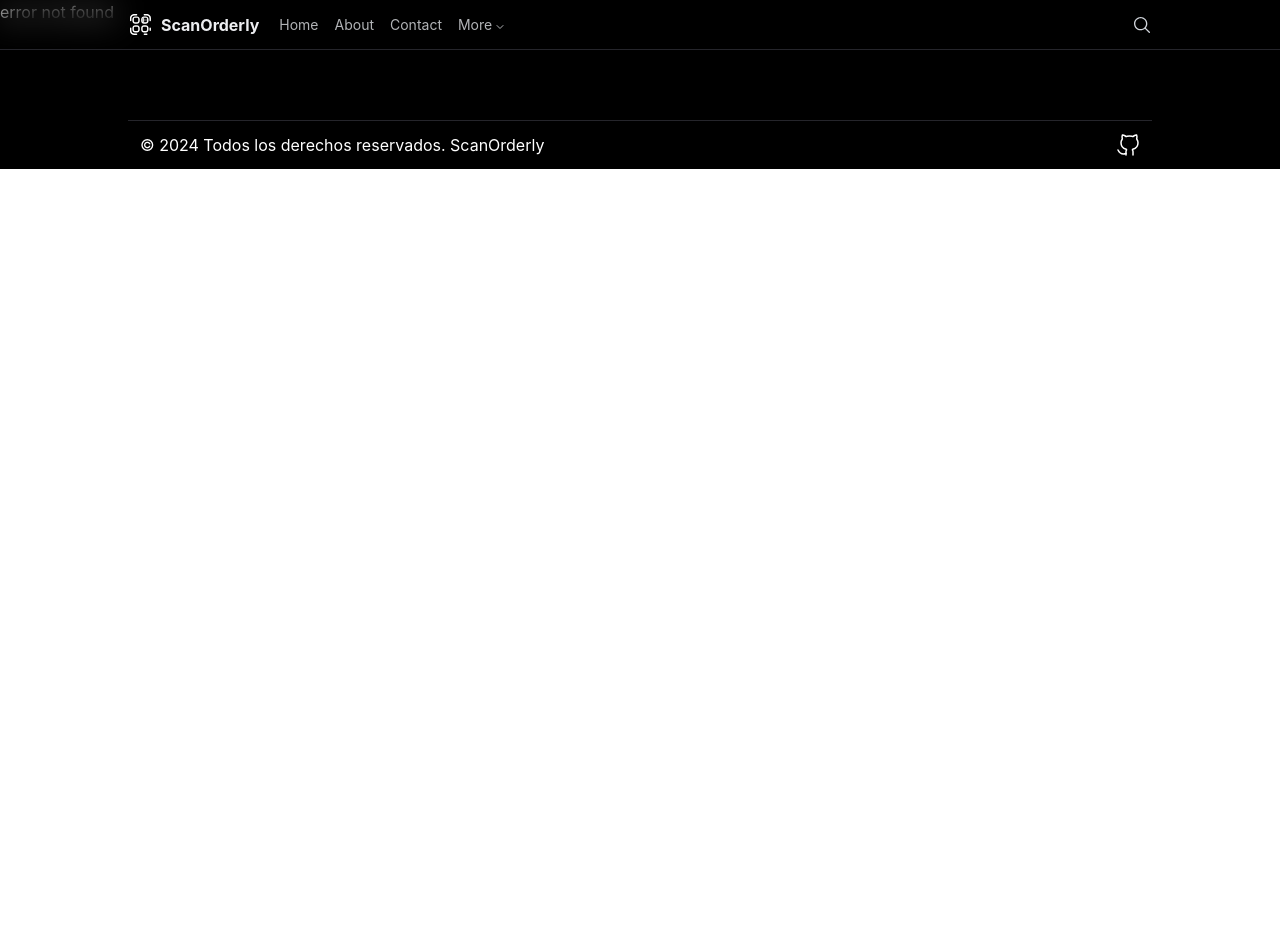
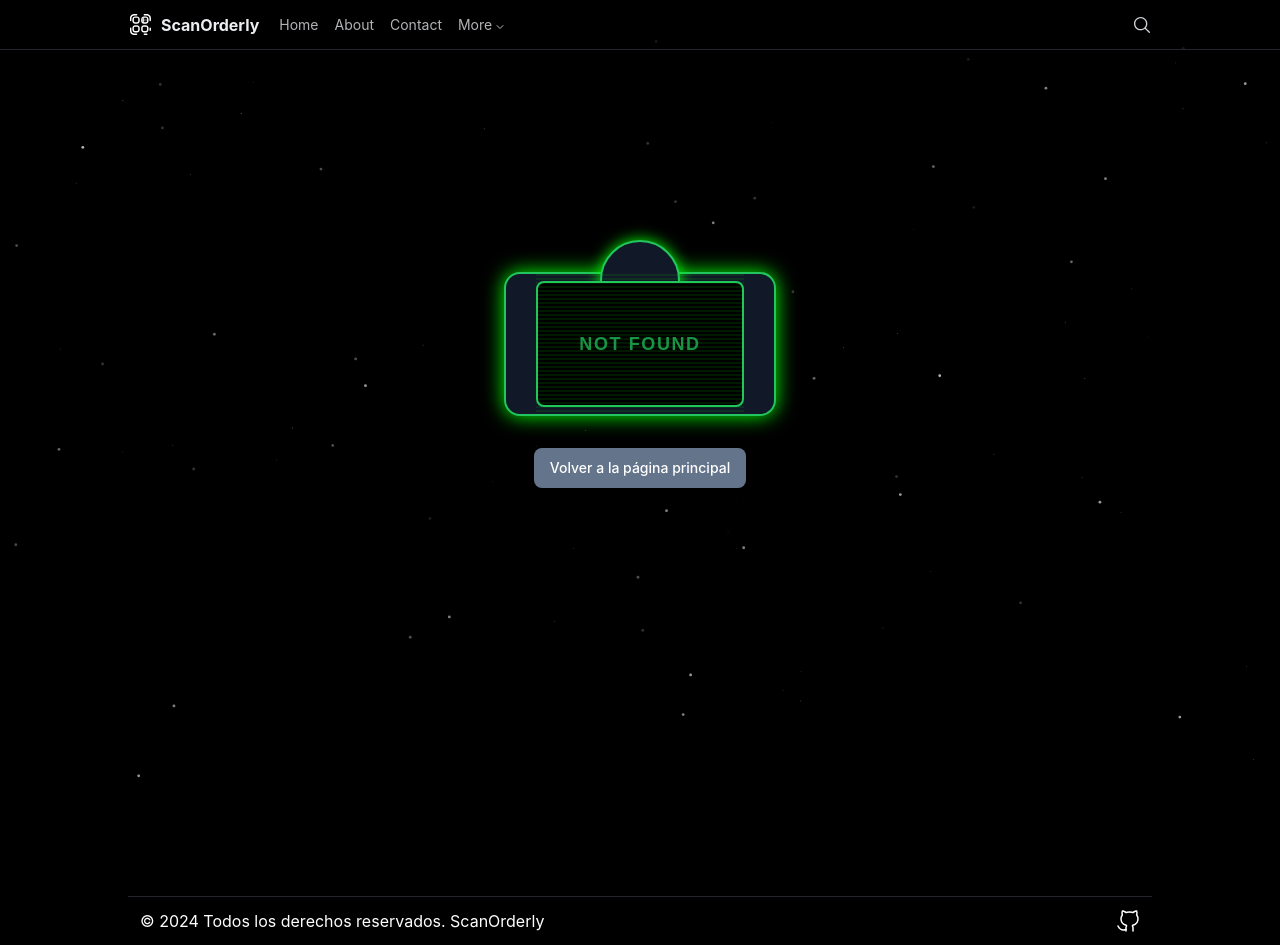
Before and after one commit to Srossiprieto/ScanOrderly, a React (Vite) app: page /services in a window 1280 px wide. Before the commit this address had no page. Before the commit the page ends 800 px from the top, so only its background shows below. Built offline with nearby package versions, Linux system fonts and the light colour scheme.

Commit message:
feat: component 404

```diff
--- a/src/pages/error/Error.tsx
+++ b/src/pages/error/Error.tsx
@@ -1,11 +1,65 @@
-
+import { ParticlesDemo } from "@/components/Ui/BgParticles/BgParticles";
+import { Button } from "@/components/Ui/button";
+import { useEffect, useState } from "react";
+import { useNavigate } from "react-router-dom";
 
 function Error() {
+  const [glitchText, setGlitchText] = useState("NOT FOUND");
+
+  useEffect(() => {
+    const glitchInterval = setInterval(() => {
+      const chars = "ABCDEFGHIJKLMNOPQRSTUVWXYZ0123456789";
+      let newText = "";
+      for (let i = 0; i < 9; i++) {
+        newText += chars.charAt(Math.floor(Math.random() * chars.length));
+      }
+      setGlitchText(newText);
+    }, 100);
+
+    setTimeout(() => {
+      clearInterval(glitchInterval);
+      setGlitchText("NOT FOUND");
+    }, 2000);
+
+    return () => clearInterval(glitchInterval);
+  }, []);
+
+  const navigate = useNavigate();
+
+  const handleGoHome = () => {
+    navigate("/");
+  };
+
   return (
-    <div>
-      error not found
-    </div>
-  )
+    <>
+      <ParticlesDemo>
+        <div className="flex items-center justify-center w-full h-screen">
+          <div className="relative w-[30em] h-[30em]">
+            <div className="flex flex-col items-center justify-center mt-20">
+              <div className="w-20 h-20 rounded-full border-2 border-green-500 bg-gray-900 mb-[-6em] z-10 shadow-[0_0_15px_#00ff00]"></div>
+              <div className="w-[17em] h-36 mt-12 rounded-2xl bg-gray-900 flex justify-center border-2 border-green-500 shadow-[0_0_20px_#00ff00]">
+                <div className="relative flex items-center justify-center">
+                  <div className="w-52 h-[7.85em] font-['Orbitron',sans-serif] border-2 border-green-500 bg-black rounded-lg z-20 flex items-center justify-center font-bold text-green-500 tracking-widest text-center overflow-hidden">
+                    <span className="relative z-30 text-lg animate-pulse">
+                      {glitchText}
+                    </span>
+                    <div className="absolute top-0 left-0 w-full h-full bg-[linear-gradient(0deg,transparent,transparent_2px,rgba(0,255,0,0.1)_2px,rgba(0,255,0,0.1)_4px)] bg-[size:100%_4px] animate-scan"></div>
+                  </div>
+                </div>
+              </div>
+
+              <Button
+              onClick={handleGoHome}
+              className="px-4 py-2 mt-8 text-white transition rounded-lg shadow bg-slate-500 hover:bg-slate-800"
+            >
+              Volver a la página principal
+            </Button>
+            </div>
+          </div>
+        </div>
+      </ParticlesDemo>
+    </>
+  );
 }
 
-export default Error
+export default Error;
```
